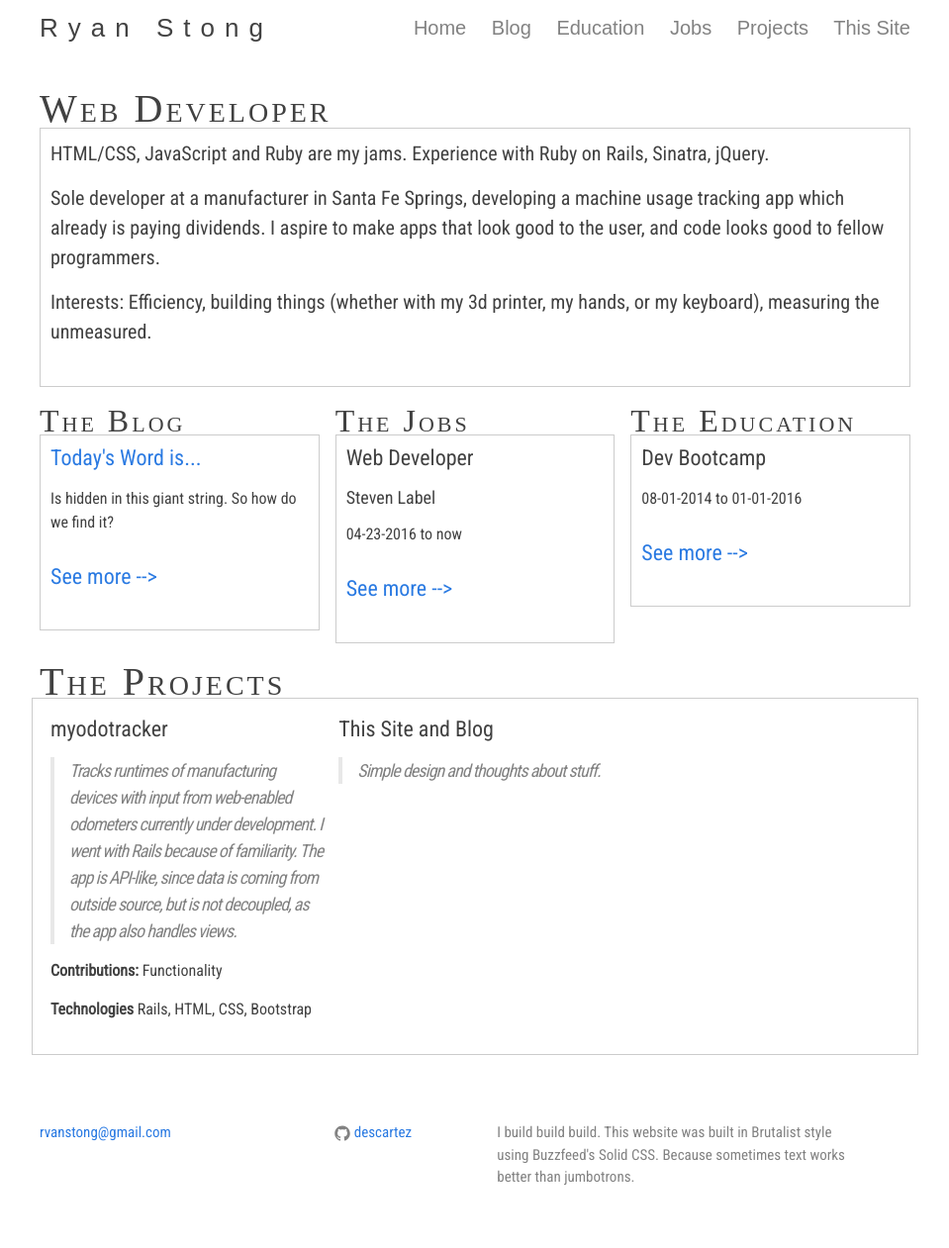
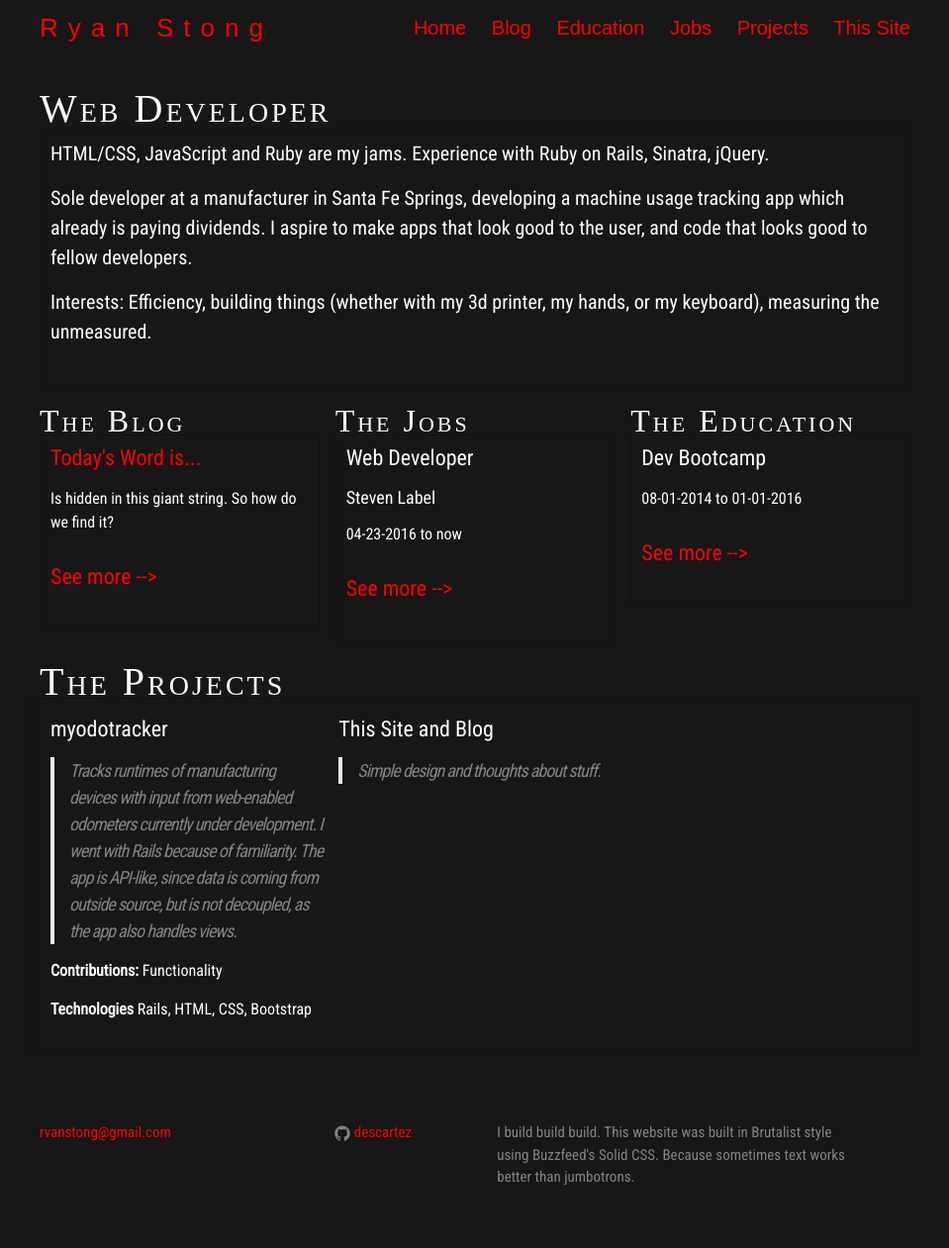
Before and after one commit to descartez/descartez.github.io, a Jekyll site: the page built from index.html, in a window 1280 px wide. Shown: the whole page at 99% size, without its empty margins (160-1119 px from the left). Built offline with Jekyll 4.4.1, drawn with Linux system fonts in a browser that asks for light colours; some web fonts are replaced.

Commit message:
changes colors

```diff
--- a/_sass/_layout.scss
+++ b/_sass/_layout.scss
@@ -10,6 +10,7 @@
 }
 
 .site-title {
+    color: $link-hover-color;
     font-size: 26px;
     font-weight: 300;
     line-height: 56px;
@@ -19,26 +20,30 @@
 
     &,
     &:visited {
-        color: $grey-color-dark;
+        color: $link-visited-color;
     }
 }
 
 .site-nav {
     float: right;
     line-height: 56px;
+    color: red;
 
     .menu-icon {
         display: none;
     }
 
     .page-link {
-        color: $grey-color;
+        color: $link-color;
         line-height: $base-line-height;
 
         // Gaps between nav items, but not on the last one
         &:not(:last-child) {
             margin-right: 20px;
         }
+    }
+    .page-link:hover {
+        color: $link-hover-color
     }
 
     @include media-query($on-palm) {
@@ -198,7 +203,17 @@
     font-size: 24px;
 }
 
+a {
+    color: red
+}
 
+a:visited {
+    color: red
+}
+
+a:hover {
+    color: orange
+}
 
 /**
  * Posts
--- a/css/main.scss
+++ b/css/main.scss
@@ -14,8 +14,12 @@ $base-line-height: 1.5;
 
 $spacing-unit:     30px;
 
-$text-color:       #414141;
-$background-color: #FFFFFF;
+$text-color:       white;
+$link-color:       red;
+$link-visited-color: red;
+$link-hover-color: orange;
+
+$background-color: #171717;
 $background-size: 20%;
 $brand-color:      #2a7ae2;
 
--- a/index.html
+++ b/index.html
@@ -6,7 +6,7 @@ layout: default
   <ul class="post-list xs-border">
     <li>
       <p>HTML/CSS, JavaScript and Ruby are my jams. Experience with Ruby on Rails, Sinatra, jQuery.</p>
-      <p>Sole developer at a manufacturer in Santa Fe Springs, developing a machine usage tracking app which already is paying dividends. I aspire to make apps that look good to the user, and code looks good to fellow programmers.</p>
+      <p>Sole developer at a manufacturer in Santa Fe Springs, developing a machine usage tracking app which already is paying dividends. I aspire to make apps that look good to the user, and code that looks good to fellow developers.</p>
       <p>Interests: Efficiency, building things (whether with my 3d printer, my hands, or my keyboard), measuring the unmeasured.</p>
     </li>
   </ul>
```
